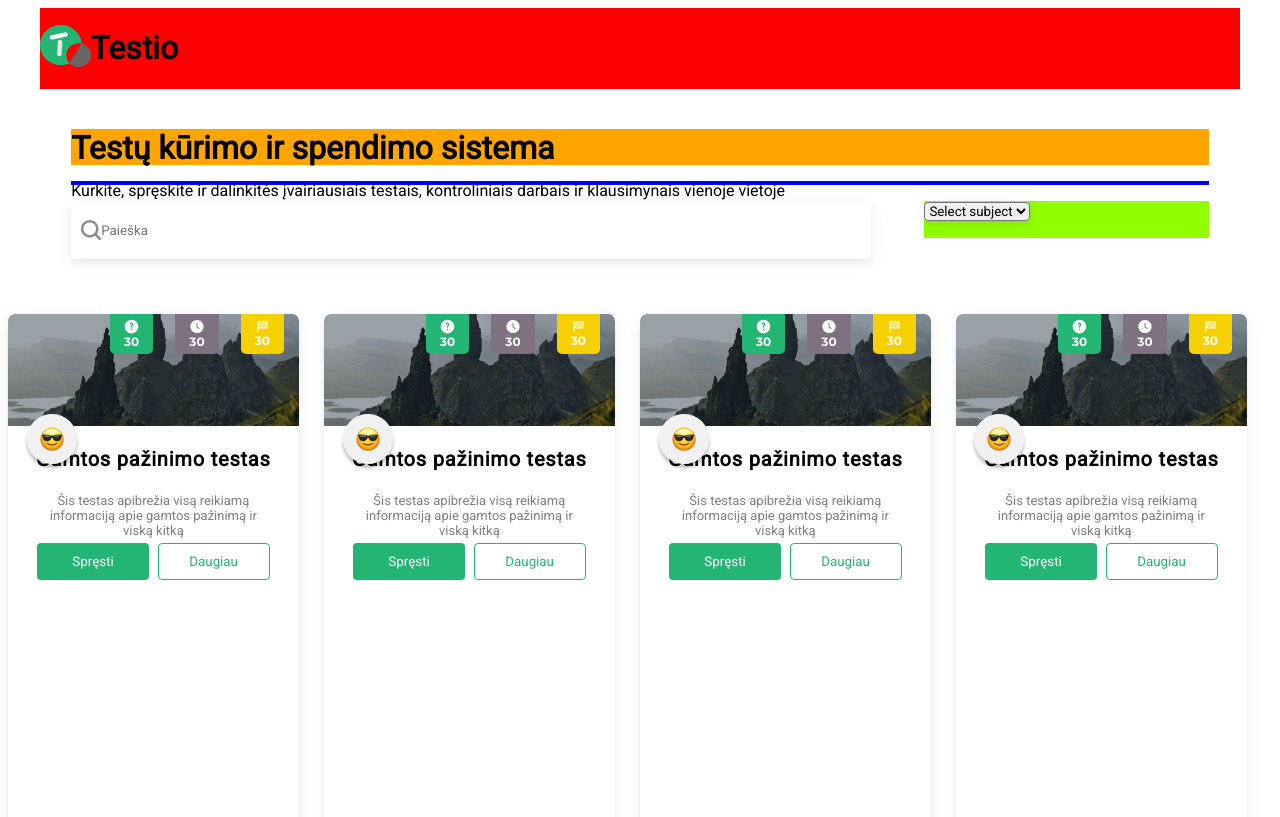
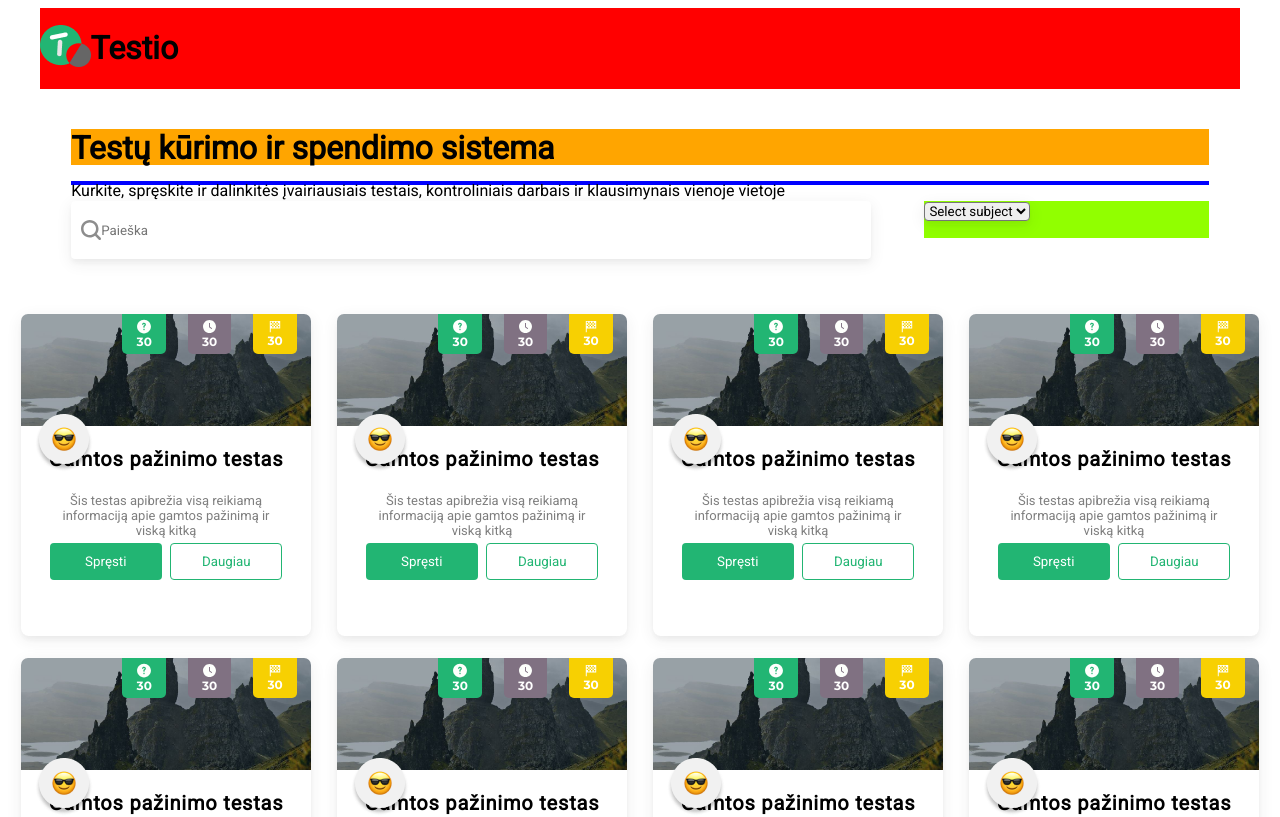
Before and after one commit to CypressG/test-exercise, a JavaScript app: page / in a window 1280 px wide. Shown: the top 817 px of the page. Built offline with nearby package versions, Linux system fonts and the light colour scheme.

Commit message:
Fixed grid

```diff
--- a/src/style.css
+++ b/src/style.css
@@ -103,14 +103,36 @@ h5 {
 /* ------------------------------SearchBar CSS END------------------------------ */
 
 /* ------------------------------TestBlock CSS START------------------------------ */
-
+html {
+  margin: auto;
+}
 /*main konteineris*/
 .container-test-block {
   display: grid;
-  grid-template: repeat(4, 24%) / repeat(4, 23%);
-  gap: 2%;
-  width: 100%;
+  grid-template: repeat(1, 300px) / repeat(1, 100%);
+  row-gap: 1%;
   grid-auto-flow: row;
+  justify-content: center;
+}
+
+@media (min-width: 560px) {
+  .container-test-block {
+    display: grid;
+    grid-template: repeat(1, 300px) / repeat(2, 48%);
+    gap: 2%;
+    width: 100%;
+    grid-auto-flow: row;
+  }
+}
+
+@media (min-width: 900px) {
+  .container-test-block {
+    display: grid;
+    grid-template: repeat(1, 300px) / repeat(4, 23%);
+    gap: 2%;
+    width: 100%;
+    grid-auto-flow: row;
+  }
 }
 
 .testblock-container {
@@ -192,7 +214,7 @@ h5 {
   justify-content: center;
   align-items: center;
 }
-
+/* Testblock Image container START*/
 .testblock-image-container {
   width: 100%;
 }
@@ -224,6 +246,7 @@ h5 {
   font-family: "Montserrat", sans-serif;
   font-weight: 400;
 }
+/* Testblock Image container END */
 
 .testblock-label-container {
   width: 60%;
```
